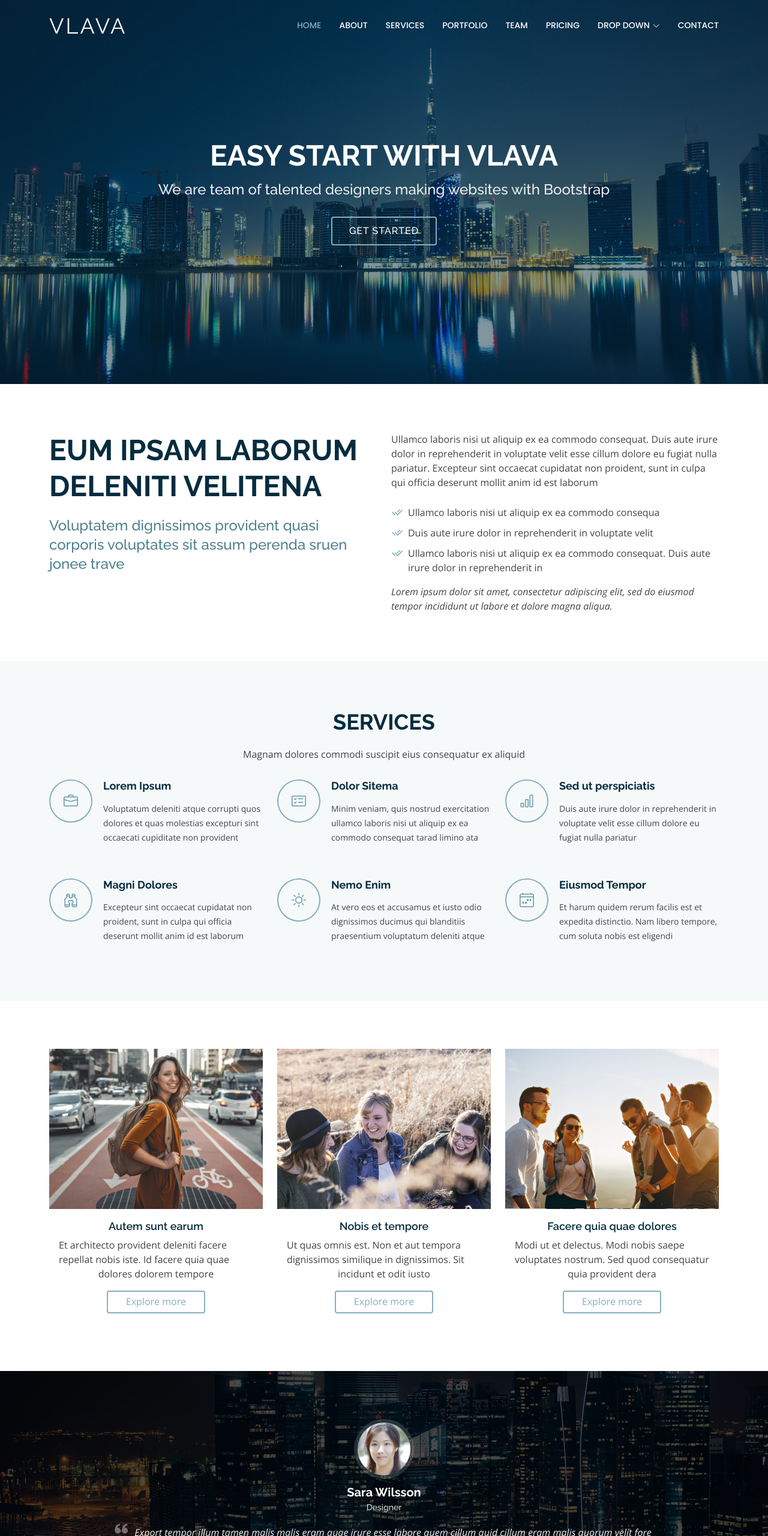
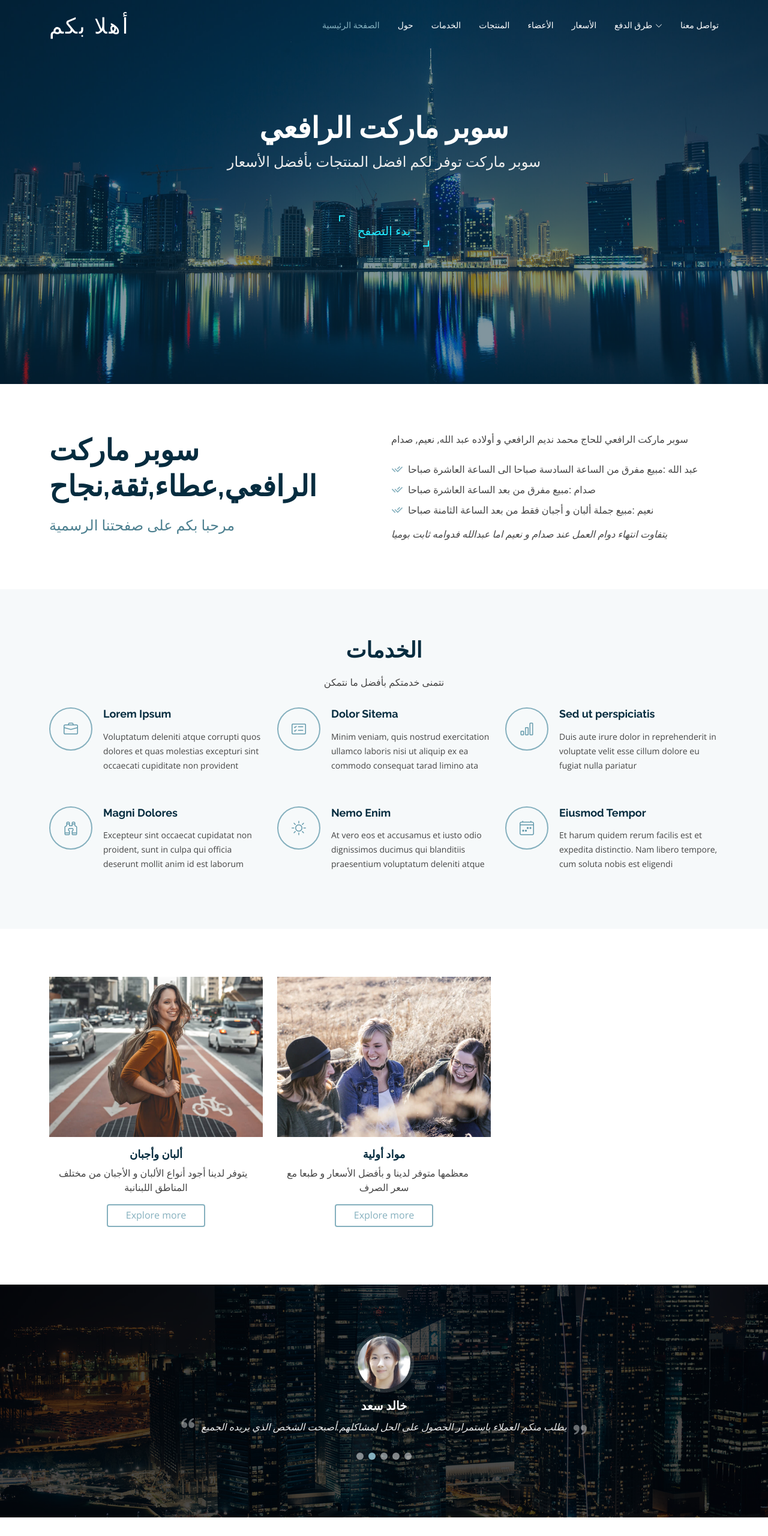
Before and after one commit to Moeraf/habtour_hospital, a plain HTML site: page index.html in a window 1280 px wide. Shown: the top 2560 px of the page at 60% size. Drawn offline with nearby package versions, Linux system fonts and the light colour scheme.

Commit message:
second change

```diff
--- a/assets/css/style.css
+++ b/assets/css/style.css
@@ -385,23 +385,56 @@ h6 {
 }
 
 #hero .btn-get-started {
-  font-family: "Raleway", sans-serif;
-  text-transform: uppercase;
-  font-weight: 500;
-  font-size: 16px;
-  letter-spacing: 1px;
-  display: inline-block;
-  padding: 10px 28px;
-  border-radius: 4px;
+  position: relative;
+  padding: 10px 30px;
+  margin: 45px 0;
+ color: #21ebff;
+ text-decoration: none;
+ font-size: 20px;
+ text-transform: uppercase;
+ transition: 0.5s;
+}
+
+#hero .btn-get-started::before {
+  content: " ";
+  position: absolute;
+  top: -1px;
+  left: -1px;
+  width: 10px;
+  height: 10px;
+  border-top: 2px solid #21ebff;
+  border-left: 2px solid #21ebff;
   transition: 0.5s;
-  border: 2px solid #85b0be;
-  color: #fff;
+  transition-delay: 0.5s;
+}
+
+#hero .btn-get-started::after {
+  content: " ";
+  position: absolute;
+  bottom: -1px;
+  right: -1px;
+  width: 10px;
+  height: 10px;
+  border-bottom: 2px solid #21ebff;
+  border-right: 2px solid #21ebff;
+  transition: 0.5s;
+  transition-delay: 0.5s;
+}
+
+#hero .btn-get-started:hover::before,
+#hero .btn-get-started:hover::after {
+    width: 100%;
+    height: 100%;
+    transition-delay: 0s;
 }
 
 #hero .btn-get-started:hover {
-  background: #85b0be;
-  border: 2px solid #85b0be;
+  background:#21ebff ;
+  color: #000;
+  box-shadow: 0px 0px 50px #21ebff;
+  transition-delay: 0.5s;
 }
+
 
 @media (min-width: 1024px) {
   #hero {
--- a/index.html
+++ b/index.html
@@ -42,37 +42,27 @@
     <div class="container d-flex align-items-center justify-content-between">
 
       <div class="logo">
-        <h1><a href="index.html">Vlava</a></h1>
+        <h1><a href="index.html">أهلا بكم</a></h1>
         <!-- Uncomment below if you prefer to use an image logo -->
         <!-- <a href="index.html"><img src="assets/img/logo.png" alt="" class="img-fluid"></a>-->
       </div>
 
       <nav id="navbar" class="navbar">
         <ul>
-          <li><a class="nav-link scrollto active" href="#hero">Home</a></li>
-          <li><a class="nav-link scrollto" href="#about">About</a></li>
-          <li><a class="nav-link scrollto" href="#services">Services</a></li>
-          <li><a class="nav-link scrollto " href="#portfolio">Portfolio</a></li>
-          <li><a class="nav-link scrollto" href="#team">Team</a></li>
-          <li><a class="nav-link scrollto" href="#pricing">Pricing</a></li>
-          <li class="dropdown"><a href="#"><span>Drop Down</span> <i class="bi bi-chevron-down"></i></a>
+          <li><a class="nav-link scrollto active" href="#hero">الصفحة الرئيسية</a></li>
+          <li><a class="nav-link scrollto" href="#about">حول</a></li>
+          <li><a class="nav-link scrollto" href="#services">الخدمات</a></li>
+          <li><a class="nav-link scrollto " href="#portfolio">المنتجات</a></li>
+          <li><a class="nav-link scrollto" href="#team">الأعضاء</a></li>
+          <li><a class="nav-link scrollto" href="#pricing">الأسعار</a></li>
+          <li class="dropdown"><a href="#"><span>طرق الدفع</span> <i class="bi bi-chevron-down"></i></a>
             <ul>
-              <li><a href="#">Drop Down 1</a></li>
-              <li class="dropdown"><a href="#"><span>Deep Drop Down</span> <i class="bi bi-chevron-right"></i></a>
-                <ul>
-                  <li><a href="#">Deep Drop Down 1</a></li>
-                  <li><a href="#">Deep Drop Down 2</a></li>
-                  <li><a href="#">Deep Drop Down 3</a></li>
-                  <li><a href="#">Deep Drop Down 4</a></li>
-                  <li><a href="#">Deep Drop Down 5</a></li>
-                </ul>
+              <li><a href="#">نقبل الدفع بالدولار</a></li>
+              <li class="dropdown"><a href="#"><span>نقبل الدفع باللبناني</span> <i class="bi bi-chevron-right"></i></a>
               </li>
-              <li><a href="#">Drop Down 2</a></li>
-              <li><a href="#">Drop Down 3</a></li>
-              <li><a href="#">Drop Down 4</a></li>
             </ul>
           </li>
-          <li><a class="nav-link scrollto" href="#contact">Contact</a></li>
+          <li><a class="nav-link scrollto" href="#contact">تواصل معنا</a></li>
         </ul>
         <i class="bi bi-list mobile-nav-toggle"></i>
       </nav><!-- .navbar -->
@@ -83,9 +73,9 @@
   <!-- ======= Hero Section ======= -->
   <section id="hero">
     <div class="hero-container">
-      <h1>Easy start with Vlava</h1>
-      <h2>We are team of talented designers making websites with Bootstrap</h2>
-      <a href="#about" class="btn-get-started scrollto">Get Started</a>
+      <h1>سوبر ماركت الرافعي</h1>
+      <h2>سوبر ماركت توفر لكم افضل المنتجات بأفضل الأسعار </h2>
+      <a href="#about" class="btn-get-started scrollto">بدء التصفح</a>
     </div>
   </section><!-- End Hero -->
 
@@ -97,23 +87,20 @@
 
         <div class="row content">
           <div class="col-lg-6">
-            <h2>Eum ipsam laborum deleniti velitena</h2>
-            <h3>Voluptatem dignissimos provident quasi corporis voluptates sit assum perenda sruen jonee trave</h3>
+            <h2>سوبر ماركت الرافعي,عطاء,ثقة,نجاح</h2>
+            <h3>مرحبا بكم على صفحتنا الرسمية </h3>
           </div>
           <div class="col-lg-6 pt-4 pt-lg-0">
             <p>
-              Ullamco laboris nisi ut aliquip ex ea commodo consequat. Duis aute irure dolor in reprehenderit in voluptate
-              velit esse cillum dolore eu fugiat nulla pariatur. Excepteur sint occaecat cupidatat non proident, sunt in
-              culpa qui officia deserunt mollit anim id est laborum
+                  سوبر ماركت الرافعي للحاج محمد نديم الرافعي و أولاده عبد الله, نعيم, صدام
             </p>
             <ul>
-              <li><i class="ri-check-double-line"></i> Ullamco laboris nisi ut aliquip ex ea commodo consequa</li>
-              <li><i class="ri-check-double-line"></i> Duis aute irure dolor in reprehenderit in voluptate velit</li>
-              <li><i class="ri-check-double-line"></i> Ullamco laboris nisi ut aliquip ex ea commodo consequat. Duis aute irure dolor in reprehenderit in</li>
+              <li><i class="ri-check-double-line"></i> عبد الله :مبيع مفرق من الساعة السادسة صباحا الى الساعة العاشرة صباحا</li>
+              <li><i class="ri-check-double-line"></i>صدام :مبيع مفرق من بعد الساعة العاشرة صباحا </li>
+              <li><i class="ri-check-double-line"></i> نعيم :مبيع جملة ألبان و أجبان فقط من بعد الساعة الثامنة صباحا</li>
             </ul>
             <p class="fst-italic">
-              Lorem ipsum dolor sit amet, consectetur adipiscing elit, sed do eiusmod tempor incididunt ut labore et dolore
-              magna aliqua.
+             يتفاوت انتهاء دوام العمل عند صدام و نعيم اما عبدالله فدوامه ثابت بوميا
             </p>
           </div>
         </div>
@@ -126,8 +113,8 @@
       <div class="container">
 
         <div class="section-title">
-          <h2>Services</h2>
-          <p>Magnam dolores commodi suscipit eius consequatur ex aliquid</p>
+          <h2>الخدمات</h2>
+          <p>نتمنى خدمتكم بأفضل ما نتمكن</p>
         </div>
 
         <div class="row">
@@ -175,8 +162,8 @@
             <div class="card">
               <img src="assets/img/featured-1.jpg" class="card-img-top" alt="...">
               <div class="card-body">
-                <h5 class="card-title"><a href="">Autem sunt earum</a></h5>
-                <p class="card-text">Et architecto provident deleniti facere repellat nobis iste. Id facere quia quae dolores dolorem tempore</p>
+                <h5 class="card-title"><a href="">ألبان وأجبان </a></h5>
+                <p class="card-text">يتوفر لدينا أجود أنواع الألبان و الأجبان من مختلف المناطق اللبنانبة</p>
                 <a href="#" class="btn">Explore more</a>
               </div>
             </div>
@@ -185,23 +172,13 @@
             <div class="card">
               <img src="assets/img/featured-2.jpg" class="card-img-top" alt="...">
               <div class="card-body">
-                <h5 class="card-title"><a href="">Nobis et tempore</a></h5>
-                <p class="card-text">Ut quas omnis est. Non et aut tempora dignissimos similique in dignissimos. Sit incidunt et odit iusto</p>
+                <h5 class="card-title"><a href="">مواد أولية</a></h5>
+                <p class="card-text">معظمها متوفر لدينا و بأفضل الأسعار و طبعا مع سعر الصرف</p>
                 <a href="#" class="btn">Explore more</a>
               </div>
             </div>
           </div>
-          <div class="col-lg-4 col-md-6 d-flex align-items-stretch mb-5 mb-lg-0">
-            <div class="card">
-              <img src="assets/img/featured-3.jpg" class="card-img-top" alt="...">
-              <div class="card-body">
-                <h5 class="card-title"><a href="">Facere quia quae dolores</a></h5>
-                <p class="card-text">Modi ut et delectus. Modi nobis saepe voluptates nostrum. Sed quod consequatur quia provident dera</p>
-                <a href="#" class="btn">Explore more</a>
-              </div>
-            </div>
-          </div>
-        </div>
+
 
       </div>
     </section><!-- End Featured Section -->
@@ -216,11 +193,10 @@
             <div class="swiper-slide">
               <div class="testimonial-item">
                 <img src="assets/img/testimonials/testimonials-1.jpg" class="testimonial-img" alt="">
-                <h3>Saul Goodman</h3>
-                <h4>Ceo &amp; Founder</h4>
+                <h3>محمد صرموط</h3>
                 <p>
                   <i class="bx bxs-quote-alt-left quote-icon-left"></i>
-                  Proin iaculis purus consequat sem cure digni ssim donec porttitora entum suscipit rhoncus. Accusantium quam, ultricies eget id, aliquam eget nibh et. Maecen aliquam, risus at semper.
+                 قاعدة عملائكم الأوفياء رائعة و غالبا ما يتم طلبكم بالاسم
                   <i class="bx bxs-quote-alt-right quote-icon-right"></i>
                 </p>
               </div>
@@ -229,11 +205,10 @@
             <div class="swiper-slide">
               <div class="testimonial-item">
                 <img src="assets/img/testimonials/testimonials-2.jpg" class="testimonial-img" alt="">
-                <h3>Sara Wilsson</h3>
-                <h4>Designer</h4>
+                <h3>خالد سعد</h3>
                 <p>
                   <i class="bx bxs-quote-alt-left quote-icon-left"></i>
-                  Export tempor illum tamen malis malis eram quae irure esse labore quem cillum quid cillum eram malis quorum velit fore eram velit sunt aliqua noster fugiat irure amet legam anim culpa.
+                  يطلب منكم العملاء باستمرار الحصول على  الحل لمشاكلهم.أصبحت الشخص الذي يريده الجميع
                   <i class="bx bxs-quote-alt-right quote-icon-right"></i>
                 </p>
               </div>
@@ -242,11 +217,10 @@
             <div class="swiper-slide">
               <div class="testimonial-item">
                 <img src="assets/img/testimonials/testimonials-3.jpg" class="testimonial-img" alt="">
-                <h3>Jena Karlis</h3>
-                <h4>Store Owner</h4>
+                <h3>محمد مصطفى</h3>
                 <p>
                   <i class="bx bxs-quote-alt-left quote-icon-left"></i>
-                  Enim nisi quem export duis labore cillum quae magna enim sint quorum nulla quem veniam duis minim tempor labore quem eram duis noster aute amet eram fore quis sint minim.
+                  ليس لديك مشكلة في بناء علاقة مع كل شخص تتواصل معه
                   <i class="bx bxs-quote-alt-right quote-icon-right"></i>
                 </p>
               </div>
@@ -255,11 +229,10 @@
             <div class="swiper-slide">
               <div class="testimonial-item">
                 <img src="assets/img/testimonials/testimonials-4.jpg" class="testimonial-img" alt="">
-                <h3>Matt Brandon</h3>
-                <h4>Freelancer</h4>
+                <h3>محمد مبيض</h3>
                 <p>
                   <i class="bx bxs-quote-alt-left quote-icon-left"></i>
-                  Fugiat enim eram quae cillum dolore dolor amet nulla culpa multos export minim fugiat minim velit minim dolor enim duis veniam ipsum anim magna sunt elit fore quem dolore labore illum veniam.
+                  قادر على تلبية احتياجات السوق بشكل ممتاز
                   <i class="bx bxs-quote-alt-right quote-icon-right"></i>
                 </p>
               </div>
@@ -268,11 +241,10 @@
             <div class="swiper-slide">
               <div class="testimonial-item">
                 <img src="assets/img/testimonials/testimonials-5.jpg" class="testimonial-img" alt="">
-                <h3>John Larson</h3>
-                <h4>Entrepreneur</h4>
+                <h3>اسامى زكريا</h3>
                 <p>
                   <i class="bx bxs-quote-alt-left quote-icon-left"></i>
-                  Quis quorum aliqua sint quem legam fore sunt eram irure aliqua veniam tempor noster veniam enim culpa labore duis sunt culpa nulla illum cillum fugiat legam esse veniam culpa fore nisi cillum quid.
+                  أنت تتفوق في خدمة عملائك. عمل عظيم
                   <i class="bx bxs-quote-alt-right quote-icon-right"></i>
                 </p>
               </div>
@@ -290,17 +262,17 @@
       <div class="container">
 
         <div class="section-title">
-          <h2>Portfolio</h2>
-          <p>Magnam dolores commodi suscipit onsequatur ex aliquid fuga eum quidem</p>
+          <h2>المنتجات</h2>
+          <p>يتوفر لدينا ثلاث أنواع من المنتوجات </p>
         </div>
 
         <div class="row">
           <div class="col-lg-12 d-flex justify-content-center">
             <ul id="portfolio-flters">
-              <li data-filter="*" class="filter-active">All</li>
-              <li data-filter=".filter-app">App</li>
-              <li data-filter=".filter-card">Card</li>
-              <li data-filter=".filter-web">Web</li>
+              <li data-filter="*" class="filter-active">الكل</li>
+              <li data-filter=".filter-app">ألبان وأجبان</li>
+              <li data-filter=".filter-card">مواد أولية</li>
+              <li data-filter=".filter-web">مواد غيرأولية</li>
             </ul>
           </div>
         </div>
@@ -407,7 +379,7 @@
       <div class="container">
 
         <div class="section-title">
-          <h2>Team</h2>
+          <h2>فريق العمل</h2>
           <p>Sit sint consectetur velit. Quisquam quos quisquam cupiditate</p>
         </div>
 
```
